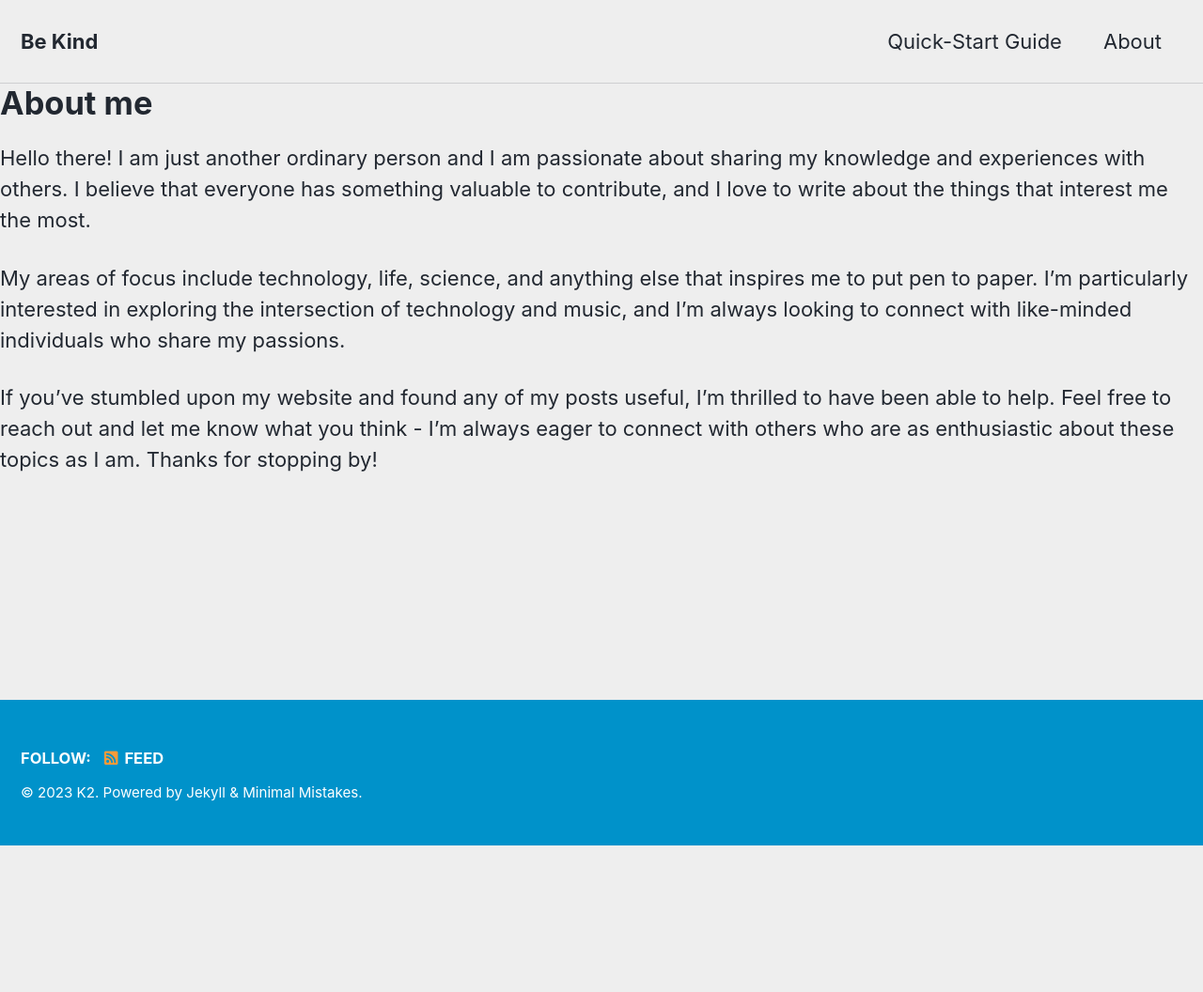
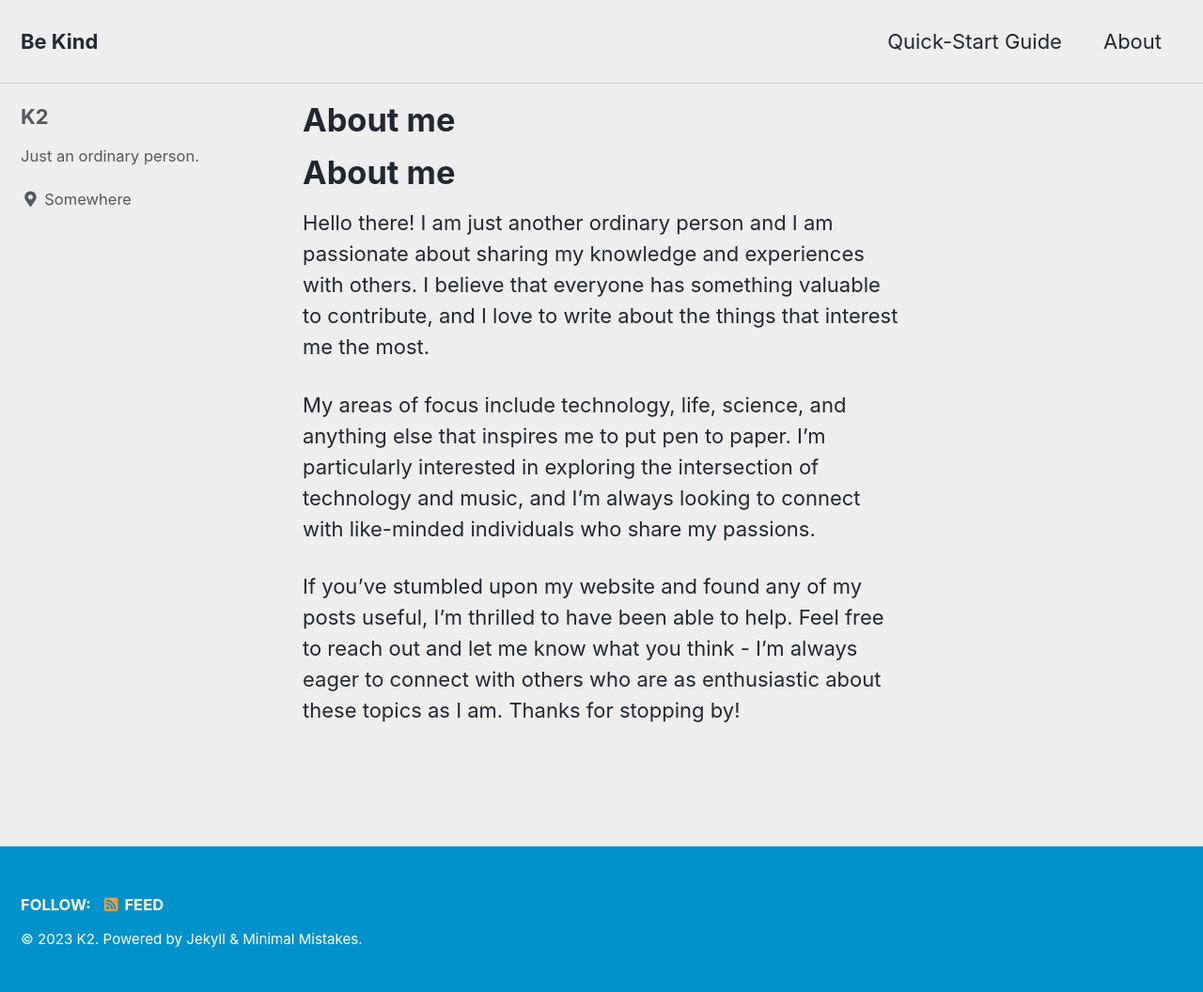
Before and after one commit to k2pctdn/k2pctdn.github.io.old, a Jekyll site: the page built from _pages/about.md, in a window 1280 px wide. Shown: the whole page at 94% size. Built offline with Jekyll 4.4.1, drawn with Linux system fonts in a browser that asks for light colours; cached includes are drawn as plain includes; our own code applies the rules of GitHub Pages for plain Markdown files; before the commit the page ends 900 px from its top, so only the background shows below that; some of the changed lines change nothing that is shown.

Commit message:
Update _config.yml and about.md

```diff
--- a/_config.yml
+++ b/_config.yml
@@ -290,3 +290,12 @@ defaults:
       comments: # true
       share: true
       related: true
+
+defaults:
+  # _pages
+  - scope:
+      path: ""
+      type: pages
+    values:
+      layout: single
+      author_profile: true
--- a/_pages/about.md
+++ b/_pages/about.md
@@ -1,7 +1,5 @@
 ---
 permalink: /about/
-title: "About"
-excerpt: "Just another About me page"
 ---
 
 # About me
```
